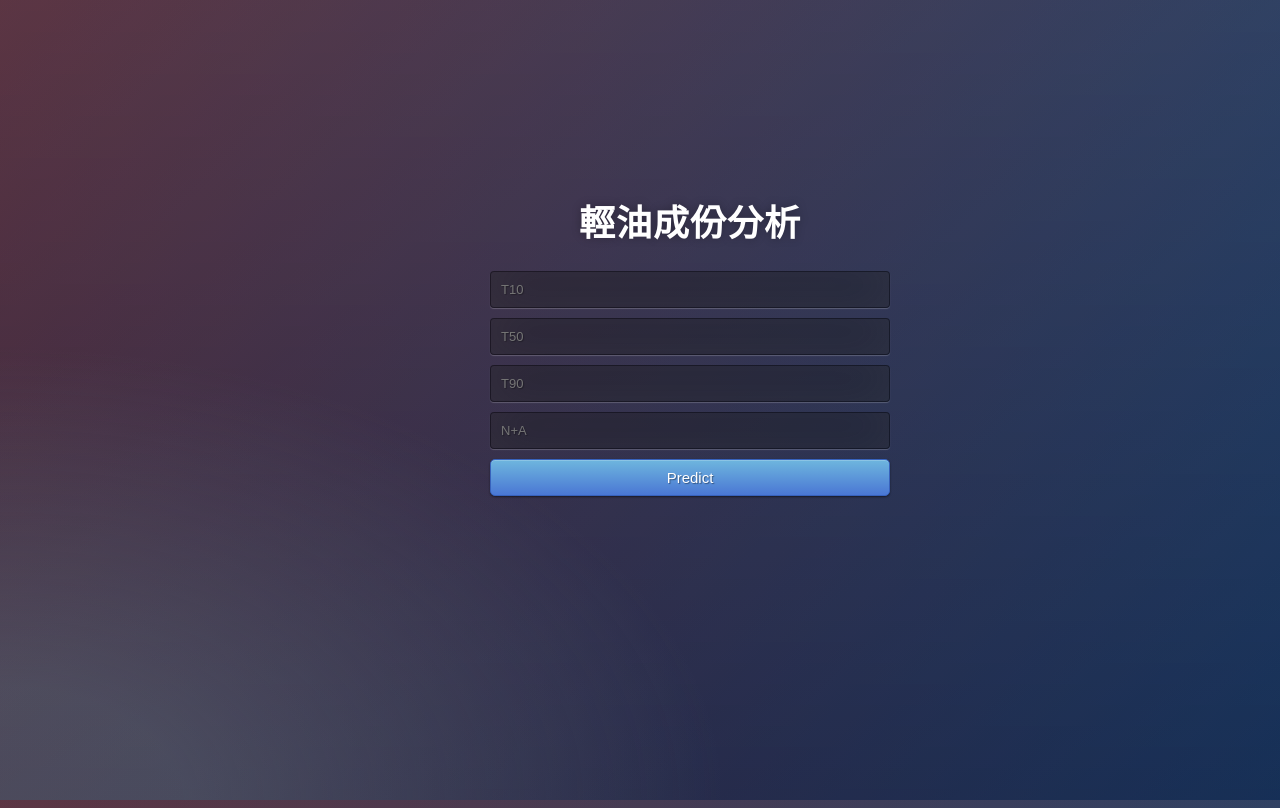
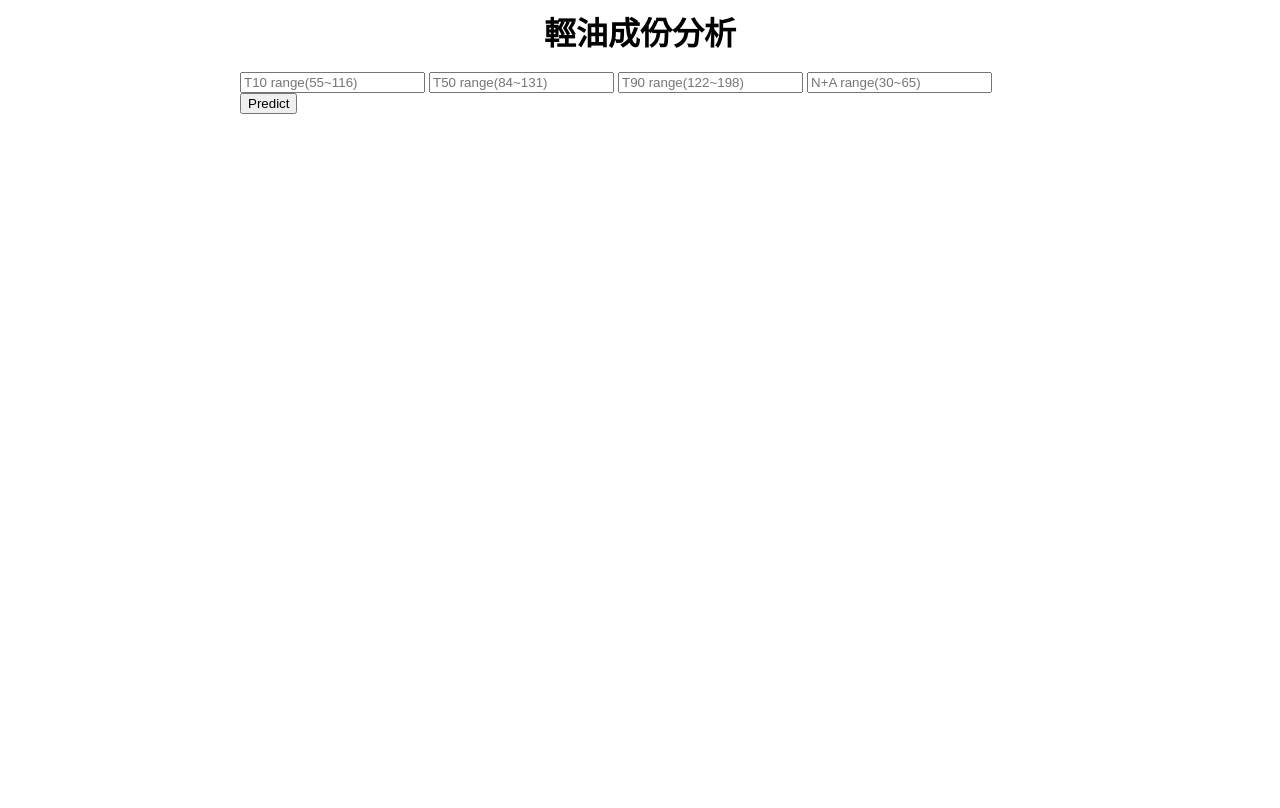
Before and after one commit to skywalker0803r/oil_web, a Flask app: page / in a window 1280 px wide. After the commit the page ends 114 px from the top, so only its background shows below. Run offline with Flask 2, Linux system fonts and the light colour scheme; parts of the project's set-up code (start-up, migrations or seed data) failed here and were passed over.

Commit message:
fix something

```diff
--- a/app.py
+++ b/app.py
@@ -1,14 +1,18 @@
 import numpy as np
-from flask import Flask, request, jsonify, render_template ,send_file,make_response,Response
+from flask import Flask, request, jsonify, render_template ,send_file,make_response,Response,flash,redirect,url_for
 import joblib
 import os
 import time
 import pandas as pd
+import datetime
 
 app = Flask(__name__)
+app.secret_key = b'_5#y2L"F4Q8z\n\xec]/'
 
+# model
 model = joblib.load('model.pkl')
 
+# y_columns
 y_columns = ['C5NP','C5IP','C5N','C6NP','C6IP','C6N','C6A','C7NP','C7IP','C7N','C7A',
 'C8NP','C8IP','C8N','C8A','C9NP','C9IP','C9N','C9A','C10NP','C10IP','C10N','C10A']
 
@@ -19,20 +23,57 @@ def home():
 
 @app.route('/save',methods=['GET'])
 def save():
-	file_path = 'static/predict_result.xlsx'
-	res = pd.DataFrame(result_dict,index=['value']).T
-	res.to_excel(file_path)
-	return send_file(file_path,as_attachment=True,cache_timeout=0)
+    # open excel
+    file_path = 'static/predict_result.xlsx'
+    table = pd.read_excel(file_path)
+    # create new row
+    row = pd.DataFrame(result_dict,index=[len(table)])
+    row['Date'] = str(datetime.datetime.now())
+    row = row[['Date']+y_columns]
+    # append row to excel
+    table = table.append(row)
+    table.to_excel(file_path,index=True)
+    return send_file(file_path,as_attachment=True,cache_timeout=0)
 
 @app.route('/predict',methods=['POST'])
 def predict():
+
+    # get x
     features = np.array([float(x) for x in request.form.values()]).reshape(1, -1)
+
+    # check features
+    c1 = (features[0][0]<features[0][1])&(features[0][1]<features[0][2])
+    c2 = (features[0][0]>55)&(features[0][0]<116)
+    c3 = (features[0][1]>84)&(features[0][1]<131)
+    c4 = (features[0][2]>122)&(features[0][2]<198)
+    c5 = (features[0][3]>30)&(features[0][3]<65)
+    is_pass = c1&c2&c3&c4&c5
+
+    if is_pass != True:
+        error = '輸入特徵有問題,麻煩重新確認後再輸入一次'
+        return render_template('index.html',error_msg = error)
+
+    # predicy y
     preds = model.predict(features)[0]
+
+    # get result_dict
     global result_dict
     result_dict = dict(zip(y_columns,[round(v,2) for v in preds]))
-    return render_template('index.html',
-    	prediction_text = 'result {}'.format(result_dict),
-    	have_button = 'True')
+
+    # get result dataframe
+    df = pd.DataFrame(index=['C5','C6','C7','C8','C9','C10'],columns=['NP','IP','N','A'])
+    for y_name in y_columns:
+        if 'C10' not in y_name:
+            idx = y_name[:2]
+            col = y_name[2:]
+        if 'C10' in y_name:
+            idx = y_name[:3]
+            col = y_name[3:]
+        df.loc[idx,col] = result_dict[y_name]
+    df = df.fillna('--')
+
+    # render html
+    return render_template('index.html',table = df.to_html(),have_button = 'True')
 
 if __name__ == "__main__":
-    app.run(debug=True,port=5030)
+    app.run(debug = True,port = 5042)
--- a/static/css/style.css
+++ b/static/css/style.css
@@ -1,63 +1,22 @@
-@import url(https://fonts.googleapis.com/css?family=Open+Sans);
-.btn { display: inline-block; *display: inline; *zoom: 1; padding: 4px 10px 4px; margin-bottom: 0; font-size: 13px; line-height: 18px; color: #333333; text-align: center;text-shadow: 0 1px 1px rgba(255, 255, 255, 0.75); vertical-align: middle; background-color: #f5f5f5; background-image: -moz-linear-gradient(top, #ffffff, #e6e6e6); background-image: -ms-linear-gradient(top, #ffffff, #e6e6e6); background-image: -webkit-gradient(linear, 0 0, 0 100%, from(#ffffff), to(#e6e6e6)); background-image: -webkit-linear-gradient(top, #ffffff, #e6e6e6); background-image: -o-linear-gradient(top, #ffffff, #e6e6e6); background-image: linear-gradient(top, #ffffff, #e6e6e6); background-repeat: repeat-x; filter: progid:dximagetransform.microsoft.gradient(startColorstr=#ffffff, endColorstr=#e6e6e6, GradientType=0); border-color: #e6e6e6 #e6e6e6 #e6e6e6; border-color: rgba(0, 0, 0, 0.1) rgba(0, 0, 0, 0.1) rgba(0, 0, 0, 0.25); border: 1px solid #e6e6e6; -webkit-border-radius: 4px; -moz-border-radius: 4px; border-radius: 4px; -webkit-box-shadow: inset 0 1px 0 rgba(255, 255, 255, 0.2), 0 1px 2px rgba(0, 0, 0, 0.05); -moz-box-shadow: inset 0 1px 0 rgba(255, 255, 255, 0.2), 0 1px 2px rgba(0, 0, 0, 0.05); box-shadow: inset 0 1px 0 rgba(255, 255, 255, 0.2), 0 1px 2px rgba(0, 0, 0, 0.05); cursor: pointer; *margin-left: .3em; }
-.btn:hover, .btn:active, .btn.active, .btn.disabled, .btn[disabled] { background-color: #e6e6e6; }
-.btn-large { padding: 9px 14px; font-size: 15px; line-height: normal; -webkit-border-radius: 5px; -moz-border-radius: 5px; border-radius: 5px; }
-.btn:hover { color: #333333; text-decoration: none; background-color: #e6e6e6; background-position: 0 -15px; -webkit-transition: background-position 0.1s linear; -moz-transition: background-position 0.1s linear; -ms-transition: background-position 0.1s linear; -o-transition: background-position 0.1s linear; transition: background-position 0.1s linear; }
-.btn-primary, .btn-primary:hover { text-shadow: 0 -1px 0 rgba(0, 0, 0, 0.25); color: #ffffff; }
-.btn-primary.active { color: rgba(255, 255, 255, 0.75); }
-.btn-primary { background-color: #4a77d4; background-image: -moz-linear-gradient(top, #6eb6de, #4a77d4); background-image: -ms-linear-gradient(top, #6eb6de, #4a77d4); background-image: -webkit-gradient(linear, 0 0, 0 100%, from(#6eb6de), to(#4a77d4)); background-image: -webkit-linear-gradient(top, #6eb6de, #4a77d4); background-image: -o-linear-gradient(top, #6eb6de, #4a77d4); background-image: linear-gradient(top, #6eb6de, #4a77d4); background-repeat: repeat-x; filter: progid:dximagetransform.microsoft.gradient(startColorstr=#6eb6de, endColorstr=#4a77d4, GradientType=0);  border: 1px solid #3762bc; text-shadow: 1px 1px 1px rgba(0,0,0,0.4); box-shadow: inset 0 1px 0 rgba(255, 255, 255, 0.2), 0 1px 2px rgba(0, 0, 0, 0.5); }
-.btn-primary:hover, .btn-primary:active, .btn-primary.active, .btn-primary.disabled, .btn-primary[disabled] { filter: none; background-color: #4a77d4; }
-.btn-block { width: 100%; display:block; }
-
-* { -webkit-box-sizing:border-box; -moz-box-sizing:border-box; -ms-box-sizing:border-box; -o-box-sizing:border-box; box-sizing:border-box; }
-
-html { width: 100%; height:100%;overflow:hidden;}
-
-body {
-	width: 100%;
-	height:100%;
-	font-family: 'Open Sans', sans-serif;
-	background: #092756;
-	color: #fff;
-	font-size: 18px;
-	text-align:center;
-	letter-spacing:1.2px;
-	background: -moz-radial-gradient(0% 100%, ellipse cover, rgba(104,128,138,.4) 10%,rgba(138,114,76,0) 40%),-moz-linear-gradient(top,  rgba(57,173,219,.25) 0%, rgba(42,60,87,.4) 100%), -moz-linear-gradient(-45deg,  #670d10 0%, #092756 100%);
-	background: -webkit-radial-gradient(0% 100%, ellipse cover, rgba(104,128,138,.4) 10%,rgba(138,114,76,0) 40%), -webkit-linear-gradient(top,  rgba(57,173,219,.25) 0%,rgba(42,60,87,.4) 100%), -webkit-linear-gradient(-45deg,  #670d10 0%,#092756 100%);
-	background: -o-radial-gradient(0% 100%, ellipse cover, rgba(104,128,138,.4) 10%,rgba(138,114,76,0) 40%), -o-linear-gradient(top,  rgba(57,173,219,.25) 0%,rgba(42,60,87,.4) 100%), -o-linear-gradient(-45deg,  #670d10 0%,#092756 100%);
-	background: -ms-radial-gradient(0% 100%, ellipse cover, rgba(104,128,138,.4) 10%,rgba(138,114,76,0) 40%), -ms-linear-gradient(top,  rgba(57,173,219,.25) 0%,rgba(42,60,87,.4) 100%), -ms-linear-gradient(-45deg,  #670d10 0%,#092756 100%);
-	background: -webkit-radial-gradient(0% 100%, ellipse cover, rgba(104,128,138,.4) 10%,rgba(138,114,76,0) 40%), linear-gradient(to bottom,  rgba(57,173,219,.25) 0%,rgba(42,60,87,.4) 100%), linear-gradient(135deg,  #670d10 0%,#092756 100%);
-	filter: progid:DXImageTransform.Microsoft.gradient( startColorstr='#3E1D6D', endColorstr='#092756',GradientType=1 );
-
-}
-.login {
-	position: absolute;
-	top: 40%;
-	left: 50%;
-	margin: -150px 0 0 -150px;
-	width:400px;
-	height:400px;
+#title {
+	width: 600px;
+	text-align: center;
+	margin: 0 auto;
 }
 
-.login h1 { color: #fff; text-shadow: 0 0 10px rgba(0,0,0,0.3); letter-spacing:1px; text-align:center; }
+#input {
+	width: 800px;
+	margin: 0 auto;
+}
 
-input {
-	width: 100%;
-	margin-bottom: 10px;
-	background: rgba(0,0,0,0.3);
-	border: none;
-	outline: none;
-	padding: 10px;
-	font-size: 13px;
-	color: #fff;
-	text-shadow: 1px 1px 1px rgba(0,0,0,0.3);
-	border: 1px solid rgba(0,0,0,0.3);
-	border-radius: 4px;
-	box-shadow: inset 0 -5px 45px rgba(100,100,100,0.2), 0 1px 1px rgba(255,255,255,0.2);
-	-webkit-transition: box-shadow .5s ease;
-	-moz-transition: box-shadow .5s ease;
-	-o-transition: box-shadow .5s ease;
-	-ms-transition: box-shadow .5s ease;
-	transition: box-shadow .5s ease;
+#output {
+	width: 200px;
+	text-align: center;
+	margin:  0 auto;
 }
-input:focus { box-shadow: inset 0 -5px 45px rgba(100,100,100,0.4), 0 1px 1px rgba(255,255,255,0.2); }
+
+#error {
+	width: 400px;
+	text-align: center;;
+	margin: 0 auto;
+}
--- a/templates/index.html
+++ b/templates/index.html
@@ -1,33 +1,40 @@
 <!DOCTYPE html>
 <html >
-<!--From https://codepen.io/frytyler/pen/EGdtg-->
+
 <head>
   <meta charset="UTF-8">
   <title>輕油成份預測</title>
-  <link href='https://fonts.googleapis.com/css?family=Pacifico' rel='stylesheet' type='text/css'>
-<link href='https://fonts.googleapis.com/css?family=Arimo' rel='stylesheet' type='text/css'>
-<link href='https://fonts.googleapis.com/css?family=Hind:300' rel='stylesheet' type='text/css'>
-<link href='https://fonts.googleapis.com/css?family=Open+Sans+Condensed:300' rel='stylesheet' type='text/css'>
   <link rel="stylesheet" href="{{ url_for('static', filename='css/style.css') }}">
-
 </head>
 
 <body>
+
  <div class="login">
-	<h1>輕油成份分析</h1>
+  <h1 id ='title'>輕油成份分析</h1>
 
-     <!-- Main Input For Receiving Query to our ML -->
-    <form action="{{ url_for('predict')}}"method="post">
-    	<input type="text" name="T10" placeholder="T10" required="required" />
-      <input type="text" name="T50" placeholder="T50" required="required" />
-		  <input type="text" name="T90" placeholder="T90" required="required" />
-      <input type="text" name="N+A" placeholder="N+A" required="required" />
+  <br>
+
+    <form id = 'input' action="{{ url_for('predict')}}"method="post">
+      <input type="text" name="T10" placeholder="T10 range(55~116)" required="required" />
+      <input type="text" name="T50" placeholder="T50 range(84~131)" required="required" />
+      <input type="text" name="T90" placeholder="T90 range(122~198)" required="required" />
+      <input type="text" name="N+A" placeholder="N+A range(30~65)" required="required" />
       <button type="submit" class="btn btn-primary btn-block btn-large">Predict</button>
     </form>
 
+    <br>
+
+    <div id = 'error'>
+      {% if error_msg %}
+        {{error_msg}}
+      {% endif %}
+    </div>
+
+    <div id = 'output'>
       {% if have_button %}
         <form action="{{ url_for('save')}}" method="get">
-            {{ prediction_text }}
+          {{ table|safe }}
+          <br>
           <button type="submit">save</button>
         </form>
       {% endif %}
```
Also changed, not shown: 1 other file. Lines whose indentation alone changed are shown as unchanged.
